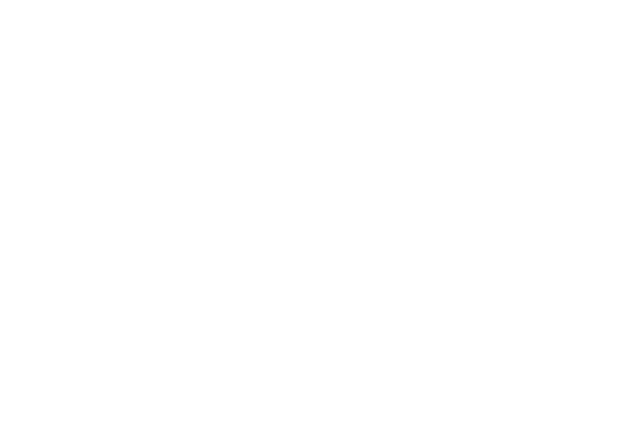
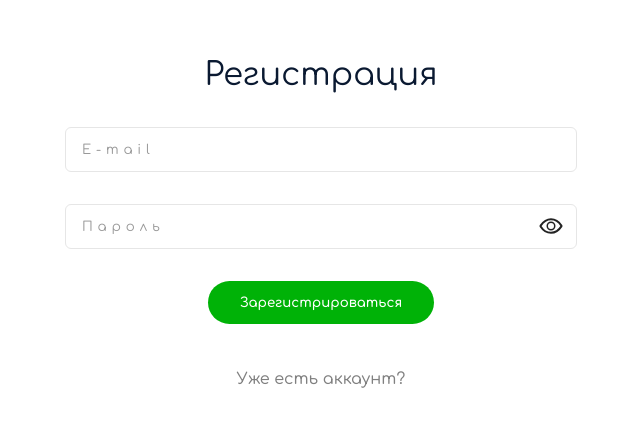
Before and after one commit to kazakovstep/bestHack-front, a React (Create React App) app: page /register in a window 1280 px wide. Before the commit this address had no page. Shown: the part 171-598 px from the top of the page, without its empty margins (319-959 px from the left). Built offline with nearby package versions, Linux system fonts and the light colour scheme.

Commit message:
login and register and fonts

```diff
--- a/public/index.html
+++ b/public/index.html
@@ -1,43 +1,26 @@
 <!DOCTYPE html>
 <html lang="en">
 <head>
-    <meta charset="utf-8" />
-    <link rel="icon" href="%PUBLIC_URL%/favicon.ico" />
-    <meta name="viewport" content="width=device-width, initial-scale=1" />
-    <meta name="theme-color" content="#000000" />
+    <meta charset="utf-8"/>
+    <link rel="icon" href="%PUBLIC_URL%/favicon.ico"/>
+    <meta name="viewport" content="width=device-width, initial-scale=1"/>
+    <meta name="theme-color" content="#000000"/>
     <meta
             name="description"
             content="Web site created using create-react-app"
     />
-    <link rel="apple-touch-icon" href="%PUBLIC_URL%/logo192.png" />
-    <!--
-      manifest.json provides metadata used when your web app is installed on a
-      user's mobile device or desktop. See https://developers.google.com/web/fundamentals/web-app-manifest/
-    -->
-    <link rel="manifest" href="%PUBLIC_URL%/manifest.json" />
-    <!--
-      Notice the use of %PUBLIC_URL% in the tags above.
-      It will be replaced with the URL of the `public` folder during the build.
-      Only files inside the `public` folder can be referenced from the HTML.
+    <link rel="apple-touch-icon" href="%PUBLIC_URL%/logo192.png"/>
 
-      Unlike "/favicon.ico" or "favicon.ico", "%PUBLIC_URL%/favicon.ico" will
-      work correctly both with client-side routing and a non-root public URL.
-      Learn how to configure a non-root public URL by running `npm run build`.
-    -->
+    <link rel="manifest" href="%PUBLIC_URL%/manifest.json"/>
+
+    <link rel="preconnect" href="https://fonts.googleapis.com">
+    <link rel="preconnect" href="https://fonts.gstatic.com" crossorigin>
+    <link href="https://fonts.googleapis.com/css2?family=Comfortaa:wght@300..700&display=swap" rel="stylesheet">
+
     <title>React App</title>
 </head>
 <body>
 <noscript>You need to enable JavaScript to run this app.</noscript>
 <div id="root"></div>
-    <!--
-      This HTML file is a template.
-      If you open it directly in the browser, you will see an empty page.
-
-      You can add webfonts, meta tags, or analytics to this file.
-      The build step will place the bundled scripts into the <body> tag.
-
-      To begin the development, run `npm start` or `yarn start`.
-      To create a production bundle, use `npm run build` or `yarn build`.
-    -->
 </body>
 </html>
--- a/src/components/Button/Button.tsx
+++ b/src/components/Button/Button.tsx
@@ -1,4 +1,3 @@
-'use client'
 import {ButtonProps} from "./Button.props";
 import cn from "classnames";
 import styles from "./Button.module.css"
--- a/src/index.tsx
+++ b/src/index.tsx
@@ -1,16 +1,19 @@
 import React from 'react';
 import ReactDOM from 'react-dom';
-import './styles/index.css';
 import './styles/global.css'
 import reportWebVitals from './reportWebVitals';
 import {BrowserRouter, Route, Routes} from "react-router-dom";
 import Main from "./pages/main/main";
+import Register from "./pages/register/page";
+import Login from "./pages/login/page";
 
 ReactDOM.render(
     <React.StrictMode>
         <BrowserRouter>
             <Routes>
                 <Route path={"/"} element={<Main/>}/>
+                <Route path={"/register"} element={<Register/>}/>
+                <Route path={"/login"} element={<Login/>}/>
             </Routes>
         </BrowserRouter>
     </React.StrictMode>,
--- /dev/null
+++ b/src/pages/login/page.tsx
@@ -0,0 +1,86 @@
+import styles from "../../styles/login.module.css"
+import {Input} from "../../components/Input/Input";
+import {H} from "../../components/Htag/Htag";
+import {Button} from "../../components/Button/Button";
+import React, {useEffect, useState} from "react";
+import {Link} from "react-router-dom";
+
+const emailRegex = /^[A-Za-z0-9._%+-]+@[A-Za-z0-9.-]+\.[A-Za-z]{2,}$/;
+const passwordRegex: RegExp = /^(?=.*[A-Z])(?=.*\d)(?=.*[@$!%*?&])[A-Za-z\d@$!%*?&]{8,}$/;
+
+export default function Login() {
+
+    const [email, setEmail] = useState("");
+    const [password, setPassword] = useState("");
+    const [emailState, setEmailState] = useState("default");
+    const [passwordState, setPasswordState] = useState("default");
+
+    useEffect(() => {
+        if (emailRegex.test(email) || email === "") {
+            setEmailState("default");
+        } else {
+            setEmailState("error");
+        }
+
+        if (passwordRegex.test(password) || password === "") {
+            setPasswordState("default");
+        } else {
+            setPasswordState("error");
+        }
+    }, [email, password]);
+
+    const [error, setError] = useState(false);
+
+    const handleLogin = () => {
+        if ((emailRegex.test(email) || email === "admin") && (passwordRegex.test(password) || password === "admin")) {
+            try {
+                fetch(`http://localhost:8080/auth`, {
+                    method: "POST",
+                    headers: {
+                        'Content-Type': 'application/json'
+                    },
+                    body: JSON.stringify({
+                        email: email,
+                        password: password
+                    })
+                }).then(response => {
+                    if (response.status === 401) {
+                        setPasswordState("error")
+                        setError(true)
+                        throw new Error("Пользователь с такой почтой не существует");
+                    }
+                    return response.json();
+                }).then(data => {
+                    localStorage.setItem("token", data.token);
+                    setEmailState("default")
+                    setPasswordState("default")
+                    setError(false)
+                    window.location.href = "/"
+                }).catch(error => {
+                    console.error("Error:", error);
+                });
+            } catch (error) {
+                console.error("Error:", error);
+            }
+        }
+    };
+
+    return (
+        <div className={styles.login}>
+            <H type={"h5"} weight={400}>Авторизация</H>
+            <Input placeholder={"E-mail"}
+                   onChange={(e: React.ChangeEvent<HTMLInputElement>) => setEmail(e.target.value)}
+                   value={email}
+                   state={emailState}/>
+            <Input type={"password"} placeholder={"Пароль"}
+                   onChange={(e: React.ChangeEvent<HTMLInputElement>) => setPassword(e.target.value)}
+                   value={password}
+                   state={passwordState}/>
+            {error ? <H type={"body"} size={"tiny"} className={styles.error}>Неверный почта или пароль</H> : null}
+            <Button type={"fill"} onClick={handleLogin}>Авторизоваться</Button>
+            <Link to={"/register"}>
+                <Button type={"text"}>Нет аккаунта?</Button>
+            </Link>
+        </div>
+    );
+}
--- /dev/null
+++ b/src/pages/register/page.tsx
@@ -0,0 +1,78 @@
+import styles from "../../styles/login.module.css"
+import {Input} from "../../components/Input/Input";
+import {H} from "../../components/Htag/Htag";
+import {Button} from "../../components/Button/Button";
+import {useEffect, useState} from "react";
+import {Link} from "react-router-dom";
+
+const emailRegex = /^[A-Za-z0-9._%+-]+@[A-Za-z0-9.-]+\.[A-Za-z]{2,}$/;
+const passwordRegex: RegExp = /^(?=.*[A-Z])(?=.*\d)(?=.*[@$!%*?&])[A-Za-z\d@$!%*?&]{8,}$/;
+
+export default function Register() {
+
+    const [email, setEmail] = useState("");
+    const [password, setPassword] = useState("");
+    const [emailState, setEmailState] = useState("default");
+    const [passwordState, setPasswordState] = useState("default");
+
+    useEffect(() => {
+        if (emailRegex.test(email) || email === "") {
+            setEmailState("default");
+        } else {
+            setEmailState("error");
+        }
+
+        if (passwordRegex.test(password) || password === "") {
+            setPasswordState("default");
+        } else {
+            setPasswordState("error");
+        }
+    }, [email, password])
+
+    const [error, setError] = useState(false);
+
+    const handleCreateAccount = () => {
+
+        if ((emailRegex.test(email) || email === "admin") && (passwordRegex.test(password) || password === "admin")) {
+            try {
+                fetch(`http://localhost:8080/register`, {
+                    method: "POST",
+                    headers: {
+                        'Content-Type': 'application/json'
+                    },
+                    body: JSON.stringify({
+                        email: email,
+                        password: password
+                    })
+                }).then(response => {
+                    if (response.status === 409) {
+                        setEmailState("error")
+                        setError(true)
+                        throw new Error("Пользователь с такой почтой уже существует");
+                    }
+                    setEmailState("default")
+                    setError(false)
+                    window.location.href = "/login"
+                });
+            } catch (error) {
+                console.error("Error:", error);
+            }
+        }
+    };
+
+    return (
+        <div className={styles.login}>
+            <H type={"h5"} weight={400}>Регистрация</H>
+            <Input placeholder={"E-mail"} value={email}
+                   state={emailState}
+                   onChange={(e: React.ChangeEvent<HTMLInputElement>) => setEmail(e.target.value)}/>
+            {error ? <H type={"body"} size={"tiny"} className={styles.error}>Пользователь уже существует</H> : null}
+            <Input state={passwordState} type={"password"} placeholder={"Пароль"}
+                   onChange={(e: React.ChangeEvent<HTMLInputElement>) => setPassword(e.target.value)}/>
+            <Button type={"fill"} onClick={handleCreateAccount}>Зарегистрироваться</Button>
+            <Link to={"/login"}>
+                <Button type={"text"}>Уже есть аккаунт?</Button>
+            </Link>
+        </div>
+    );
+}
--- a/src/styles/index.css
+++ /dev/null
@@ -1,13 +0,0 @@
-body {
-  margin: 0;
-  font-family: -apple-system, BlinkMacSystemFont, 'Segoe UI', 'Roboto', 'Oxygen',
-    'Ubuntu', 'Cantarell', 'Fira Sans', 'Droid Sans', 'Helvetica Neue',
-    sans-serif;
-  -webkit-font-smoothing: antialiased;
-  -moz-osx-font-smoothing: grayscale;
-}
-
-code {
-  font-family: source-code-pro, Menlo, Monaco, Consolas, 'Courier New',
-    monospace;
-}
--- /dev/null
+++ b/src/styles/login.module.css
@@ -0,0 +1,13 @@
+.login{
+    display: flex;
+    flex-direction: column;
+    gap: 2rem;
+    width: 40%;
+    height: 100vh;
+    margin: 0 auto;
+    align-items: center;
+    justify-content: center;
+}
+.error{
+    color: var(--danger);
+}
```
Also changed, not shown: src/styles/Main.module.css (deleted). Lines whose indentation alone changed are shown as unchanged.
